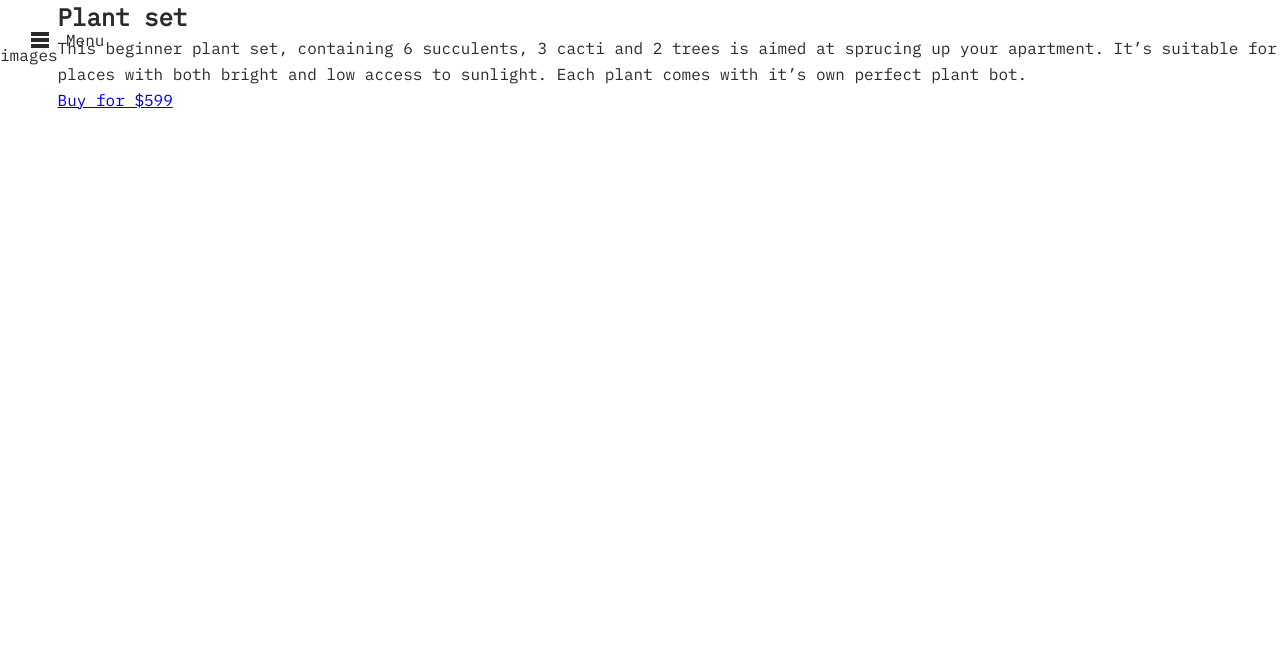
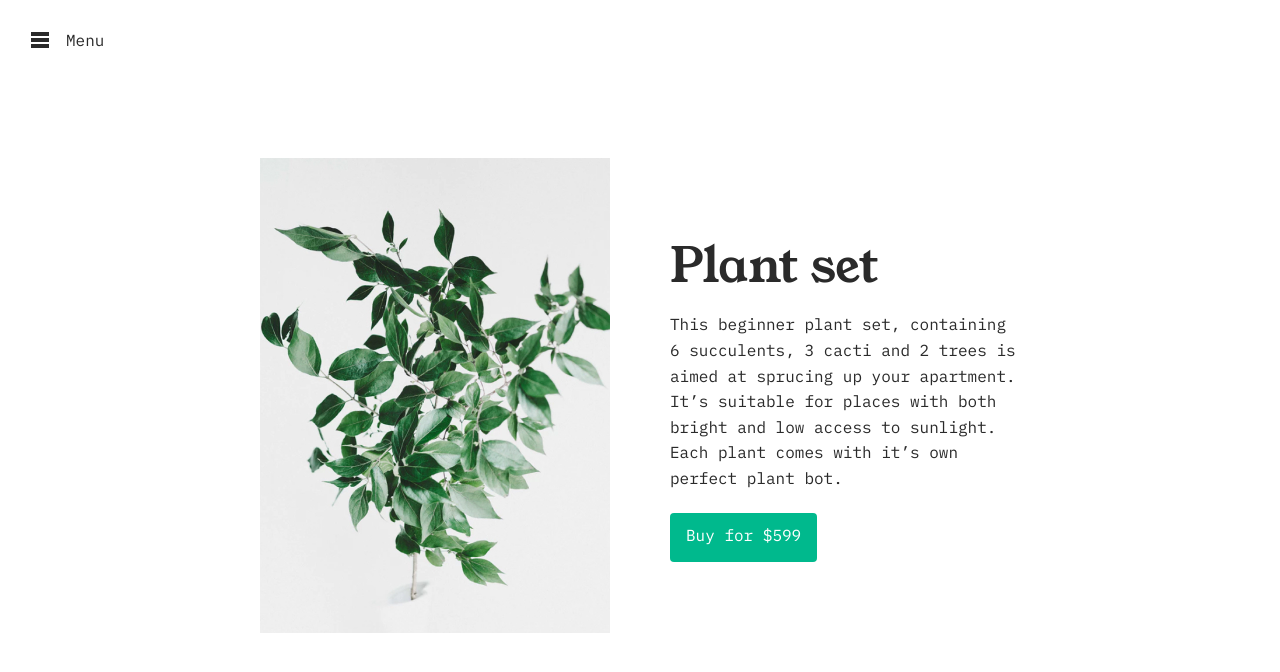
Before and after one commit to gideonibemerejr/js-for-designers, a React (Create React App) app: page /plant-life in a window 1280 px wide. Shown: the top 672 px of the page. Built offline with nearby package versions, Linux system fonts and the light colour scheme.

Commit message:
PL-home--content styled. Move on to PL-home--slides

```diff
--- a/src/Pages/PlantLife/components/Home/PlantLife-Home.css
+++ b/src/Pages/PlantLife/components/Home/PlantLife-Home.css
@@ -2,4 +2,32 @@ section.PL-home {
   display: flex;
   align-items: center;
   justify-content: center;
+  height: 100vh;
 }
+
+section.PL-home div {
+  width: 350px;
+}
+
+section.PL-home div.PL-home--content {
+  margin: 0 0 0 60px;
+}
+
+div.PL-home--content > h1 {
+  font-family: 'Young Serif';
+  font-size: 48px;
+  line-height: 1.2;
+}
+
+div.PL-home--content > p {
+  margin: 1.2rem 0 1.2rem 0;
+}
+
+a.PL-button {
+  display: inline-block;
+  background-color: #00b98d;
+  color: #fff;
+  text-decoration: none;
+  padding: 0.75rem 1rem;
+  border-radius: 0.25rem;
+}
--- a/src/Pages/PlantLife/components/Home/index.jsx
+++ b/src/Pages/PlantLife/components/Home/index.jsx
@@ -19,8 +19,8 @@ const Home = (props) => {
     return (
         <section className='PL-home'>
             <div className="PL-home--slides">
-            {/* <img src={plant1} srcSet={`${plant1}, ${plant1_2x}`} alt=""/> */}
-                images
+            <img src={plant1} srcSet={`${plant1}, ${plant1_2x}`} alt=""/>
+
             </div>
             <div className="PL-home--content">
                <h1>Plant set</h1>
```
